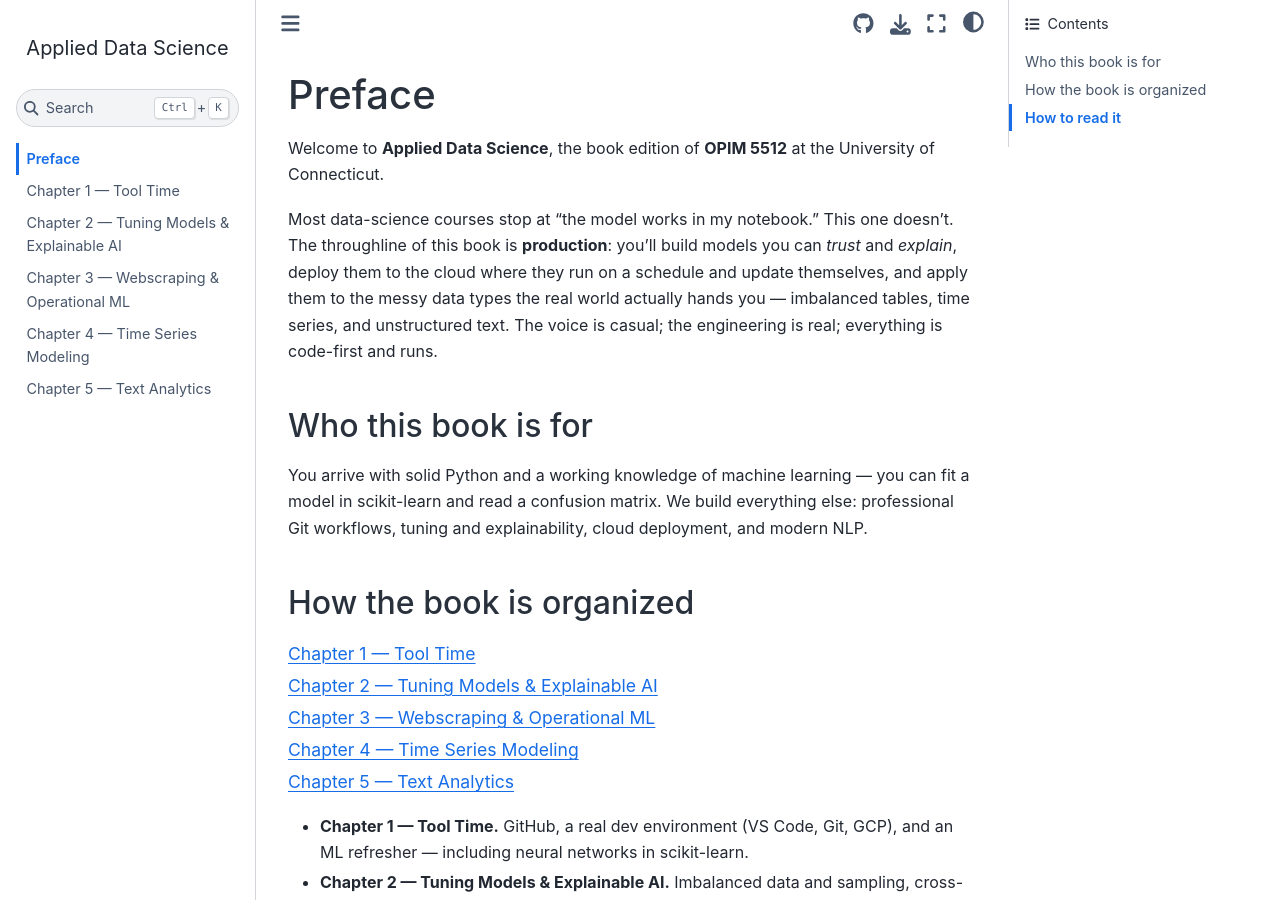
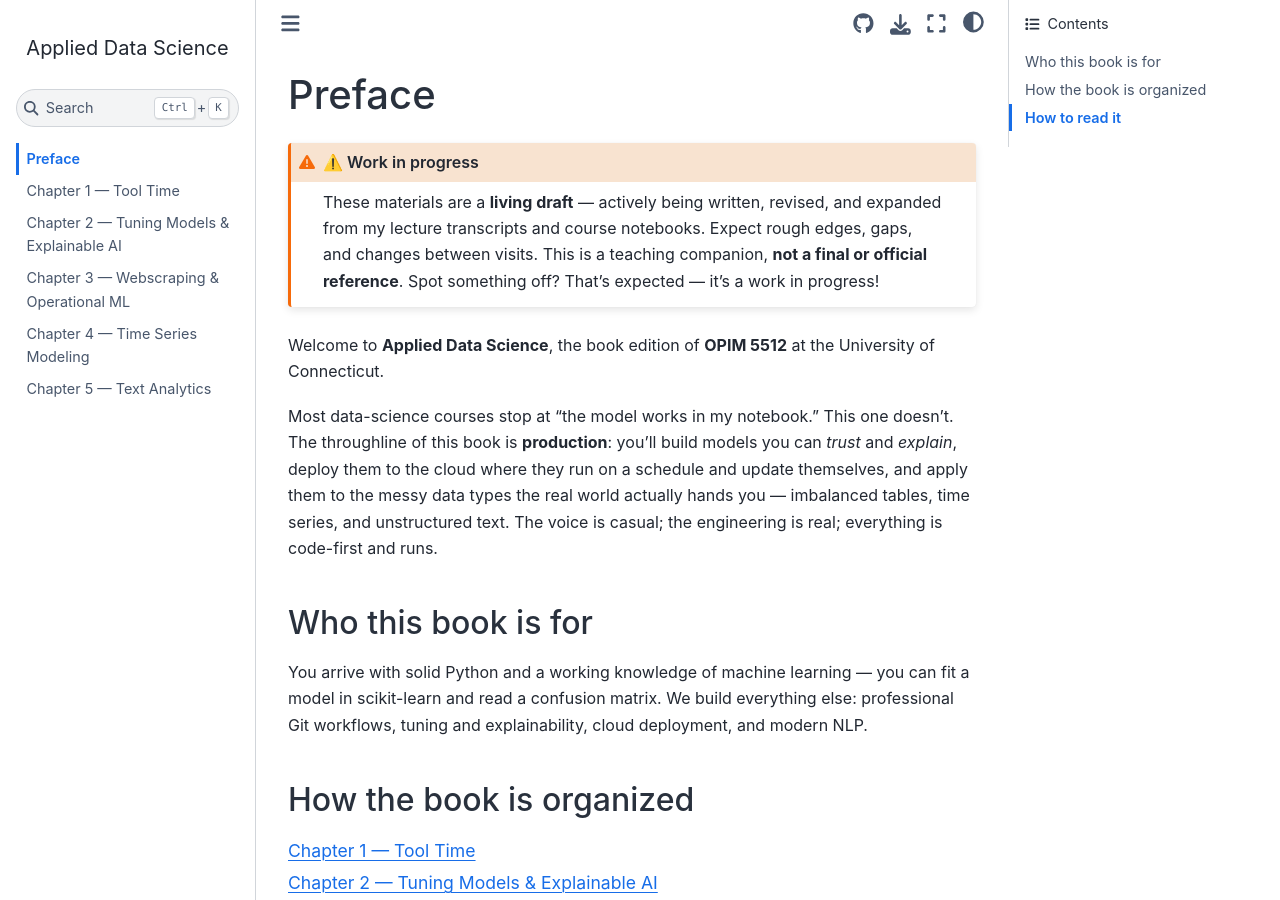
Before and after one commit to drdave-teaching/opim5512-textbook, a Jupyter Book: the page built from intro.md, in a window 1280 px wide and 900 px high. Built offline with Jupyter Book 1.0.4 settings and Sphinx 7.4.7 and the Sphinx Book theme 1.1.4, drawn with Linux system fonts in a browser that asks for light colours; some of the changed text lies outside the part shown.

Commit message:
Add 'work in progress' disclaimer (every-page footer + intro callout)

```diff
--- a/_config.yml
+++ b/_config.yml
@@ -6,6 +6,9 @@
 html:
   use_repository_button: true
   home_page_in_navbar: true
+  extra_footer: |
+    <p style="font-size:0.9em;opacity:0.85"><strong>⚠️ Work in progress.</strong> These are living draft materials — actively being written and revised. Expect rough edges, gaps, and changes; this is a teaching companion, not a final or official reference.</p>
+    <p><em>OPIM 5512 — Applied Data Science. Built from Dr. Wanik's lecture transcripts and course notebooks.</em></p>
 repository:
   url: https://github.com/drdave-teaching/opim5512-textbook
   branch: main
--- a/intro.md
+++ b/intro.md
@@ -1,4 +1,9 @@
 # Preface
+
+:::{admonition} ⚠️ Work in progress
+:class: warning
+These materials are a **living draft** — actively being written, revised, and expanded from my lecture transcripts and course notebooks. Expect rough edges, gaps, and changes between visits. This is a teaching companion, **not a final or official reference**. Spot something off? That's expected — it's a work in progress!
+:::
 
 Welcome to **Applied Data Science**, the book edition of **OPIM 5512** at the University of Connecticut.
 
```
